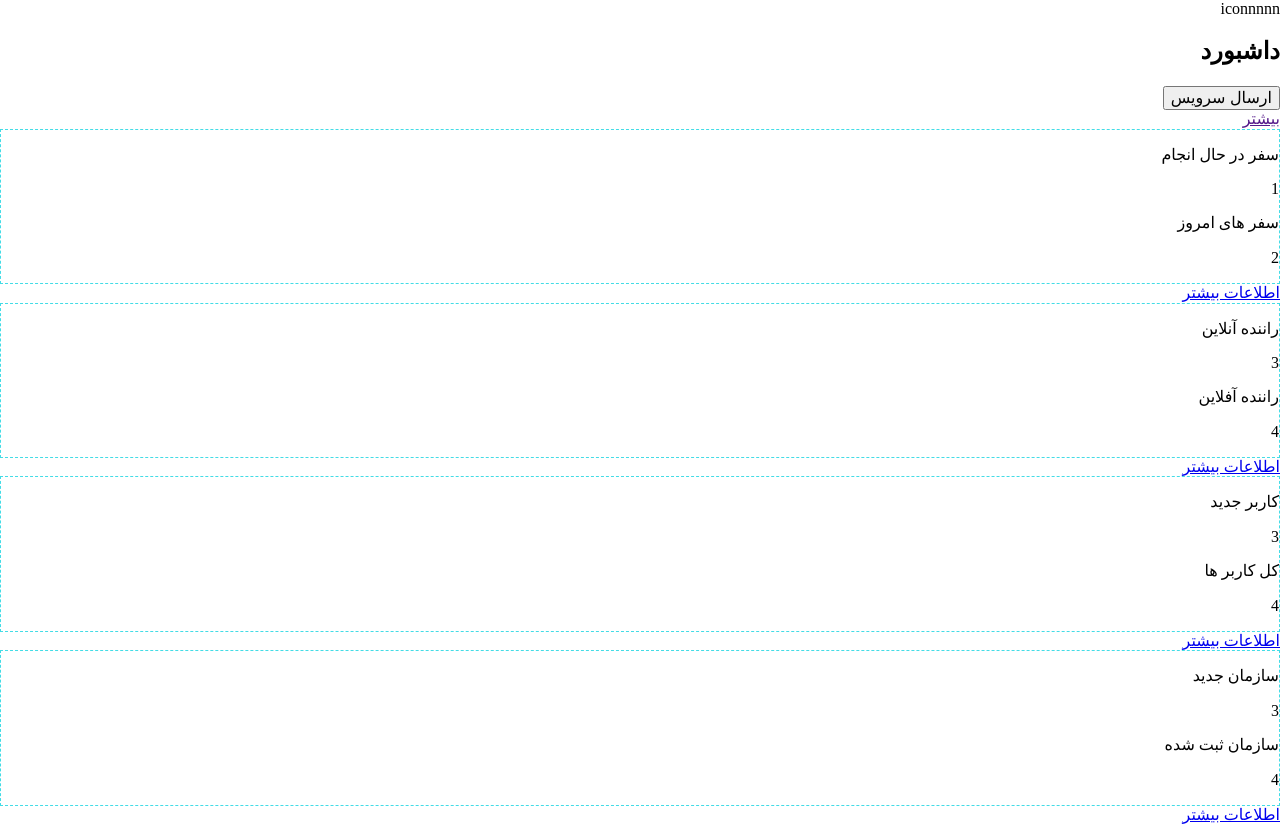
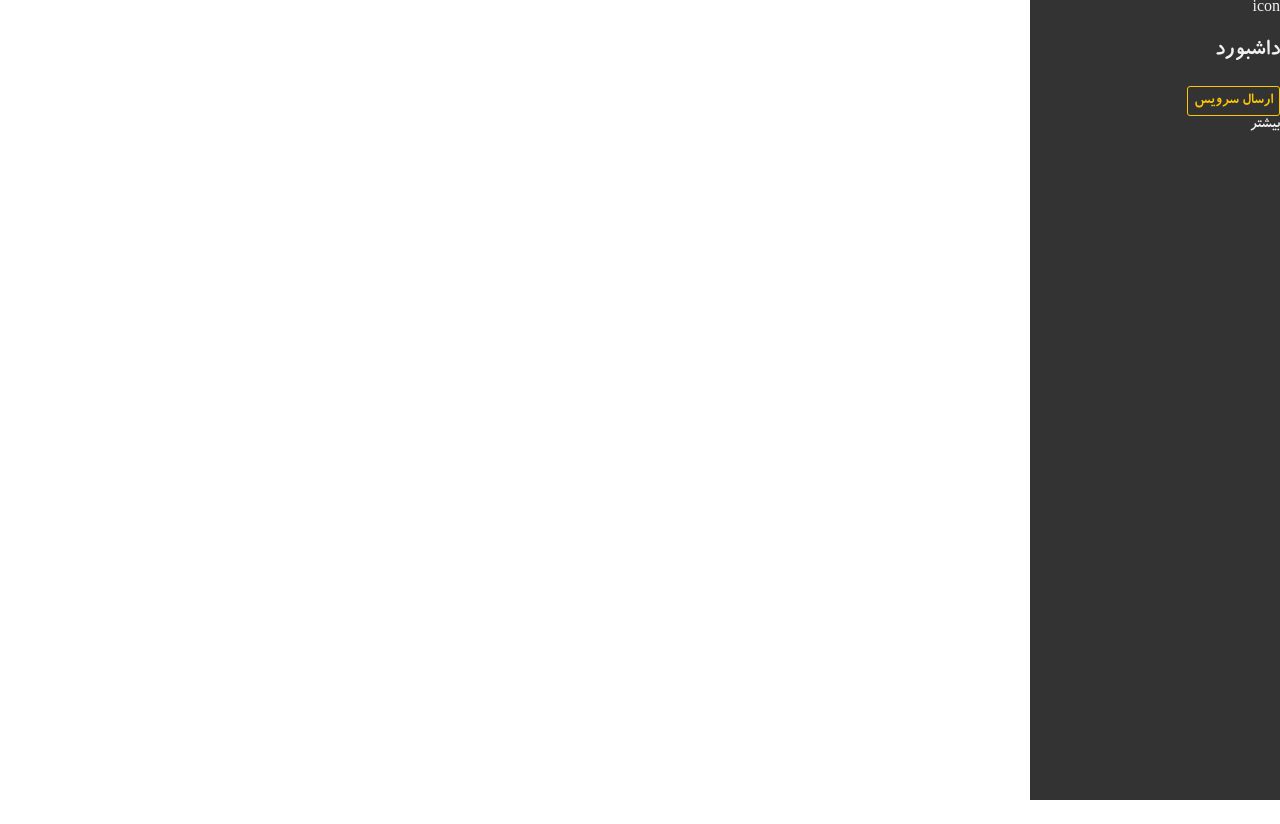
Before and after one commit to alipunisher7/dropp.github.com, an Angular app: page / in a window 1280 px wide. After the commit the page ends 800 px from the top, so only its background shows below. Built offline with nearby package versions, Linux system fonts and the light colour scheme.

Commit message:
Add mavfon Add some style

```diff
--- a/src/app/app.component.html
+++ b/src/app/app.component.html
@@ -1,7 +1,8 @@
 <section class="container">
-  <ts-sidebar></ts-sidebar>
-  <ts-dashbord-cards *ngFor="let card of cards" [cardInput]="card"></ts-dashbord-cards>
-
-  <router-outlet></router-outlet>
-
+  <nav class="nav">
+    <ts-sidebar></ts-sidebar>
+  </nav>
+  <main class="panel">
+    <router-outlet></router-outlet>
+  </main>
 </section>
--- a/src/app/app.component.scss
+++ b/src/app/app.component.scss
@@ -0,0 +1,8 @@
+@import '../assets/scss/colors';
+
+.nav
+{
+  background-color: $background-accent;
+  color: $text-light;
+  width: 250px;
+}
--- a/src/app/side/side-item.ts
+++ b/src/app/side/side-item.ts
@@ -8,5 +8,5 @@ export interface SideItem {
   title: string;
   icon: string;
   isOpen: boolean;
-  links: Array<Link>;
+  links?: Array<Link>;
 }
--- a/src/app/sidebar/sidebar.component.html
+++ b/src/app/sidebar/sidebar.component.html
@@ -1,12 +1,8 @@
-<div id="body">
+<ts-side *ngFor="let side of sides " [sideInput]="side"></ts-side>
 
-  <ts-side *ngFor="let side of sides " [sideInput]="side"></ts-side>
+<button class="btn-outline btn-accent" type="button" name="sendServices">ارسال سرویس</button>
 
-  <div id="btn">
-    <button type="button" name="sendServices">ارسال سرویس</button>
-  </div>
-  <div id="more">
-    <a href=""></a>
-    <a href="">بیشتر</a>
-  </div>
+<div id="more">
+  <a href=""></a>
+  <a href="">بیشتر</a>
 </div>
--- a/src/app/sidebar/sidebar.component.ts
+++ b/src/app/sidebar/sidebar.component.ts
@@ -9,7 +9,7 @@ export class SidebarComponent implements OnInit {
 
   constructor() { }
   sides = [
-    { title: 'داشبورد', icon: 'iconnnnn', isOpen: false }
+    { title: 'داشبورد', icon: 'icon', isOpen: false }
   ]
   ngOnInit() {
   }
--- a/src/assets/scss/_colors.scss
+++ b/src/assets/scss/_colors.scss
@@ -21,6 +21,7 @@ $disable: #dddcde;
 // Text colors
 $text: #444;
 $text-gray: #b0b0b0;
+$text-light: #f1f1f1;
 
 // Service colors
 $service-normal: #503cfb;
--- a/src/assets/scss/_normalize.scss
+++ b/src/assets/scss/_normalize.scss
@@ -1,9 +1,16 @@
 html ,
 body
 {
+  font-family: mavfon;
   height: 100%;
   margin: 0;
   padding: 0;
+}
+
+a
+{
+  color: inherit;
+  text-decoration: none;
 }
 
 *
--- /dev/null
+++ b/src/assets/scss/_typography.scss
@@ -0,0 +1,5 @@
+@font-face
+{
+  font-family: 'mavfon';
+  src: url('/assets/fonts/mavfon.ttf');
+}
--- a/src/styles.scss
+++ b/src/styles.scss
@@ -1,15 +1,37 @@
 @import 'assets/scss/debug'; // TODO: remove in production mode
+@import 'assets/scss/colors';
+@import 'assets/scss/typography';
 @import 'assets/scss/normalize';
-@import 'assets/scss/colors';
 @import 'assets/scss/namespace';
 @import 'assets/scss/grid';
 
-.fullscreen
+%fullscreen
 {
   min-height: 100%;
 }
 
 .container
 {
-  @extend .fullscreen;
+  @extend %fullscreen;
+  display: flex;
 }
+
+%btn
+{
+  border-radius: 3px;
+  font-family: inherit;
+  height: 30px;
+}
+
+.btn-outline
+{
+  @extend %btn;
+  background: transparent;
+  border: 1px solid;
+
+  &.btn-accent
+  {
+    border-color: $accent;
+    color: $accent;
+  }
+}
```
Also changed, not shown: src/assets/fonts/mavfon.ttf (added).
